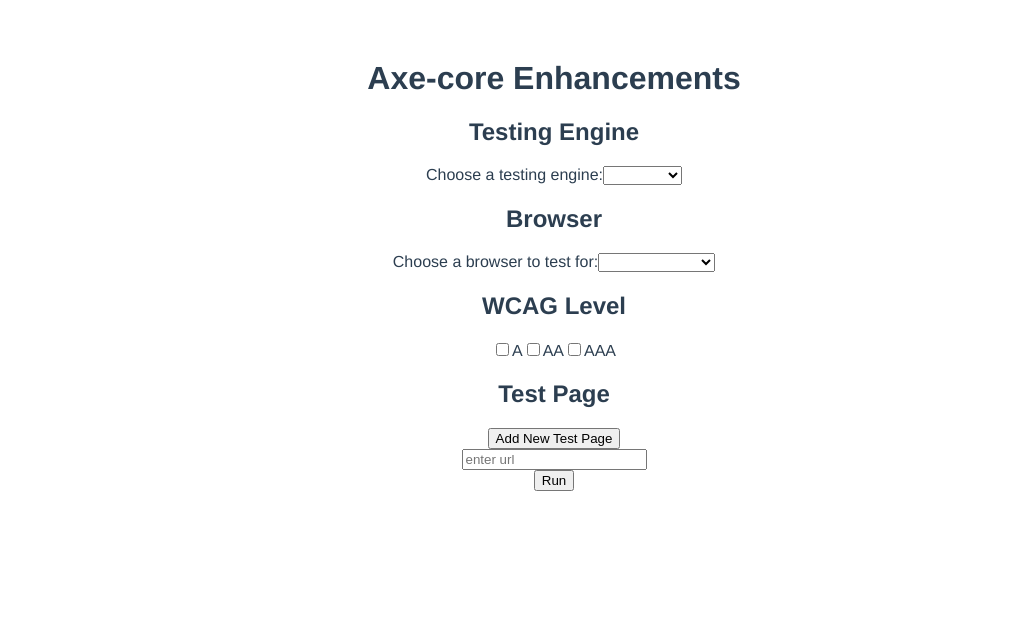
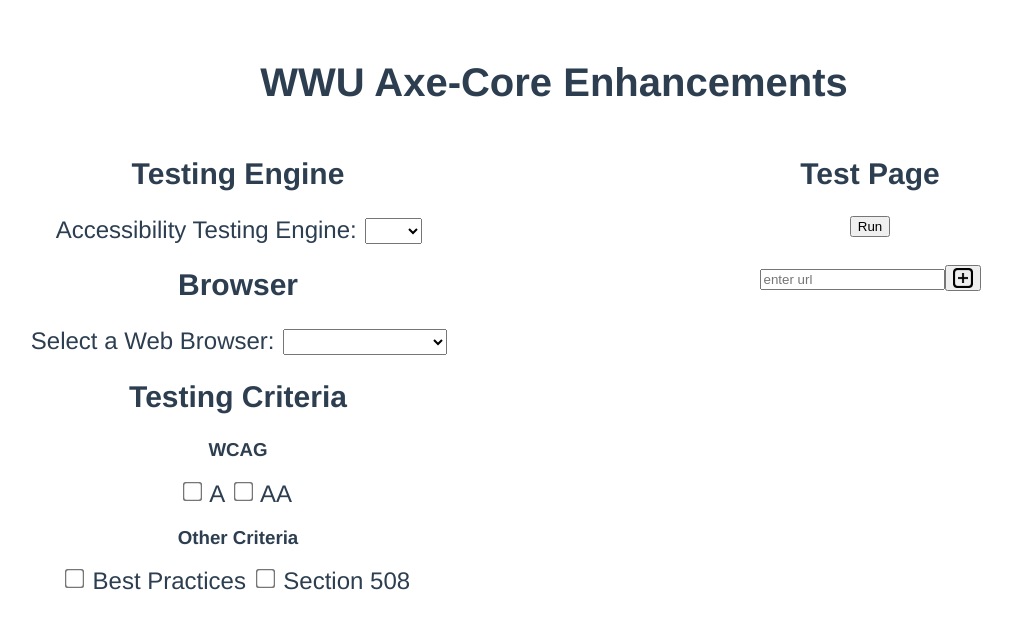
Before and after one commit to xNS5/Axe-Core-Enhancements, a Vue app in the folder frontend/axe-core-enhancements-frontend/: page / in a window 1280 px wide. Shown: the top 628 px of the page, without its empty margins (86-1098 px from the left). Built offline with nearby package versions, Linux system fonts and the light colour scheme.

Commit message:
Made some styling tweaks, check TODOs

```diff
--- a/frontend/axe-core-enhancements-frontend/src/components/Home.vue
+++ b/frontend/axe-core-enhancements-frontend/src/components/Home.vue
@@ -1,53 +1,150 @@
 <template>
   <div id="home" role="main">
-        <h1>Axe-core Enhancements</h1>
-        <div id="test">
+    <h1>WWU Axe-Core Enhancements</h1>
+    <div id="mainContainer" class="row">
+      <div id="testSelection" class="column">
         <div class="selectEngine">
           <h2>Testing Engine</h2>
           <!-- Engine choice drop down -->
-                <label for="engine">Choose a testing engine:</label>
-                <select name="engine" id="engine" v-model="testForm.engine">
-                    <option value="axecore">Axe-Core</option>
-                    <option value="crest">Crest</option>
+          <label for="engine">Accessibility Testing Engine: </label>
+          <select name="engine" id="engine" v-model="testForm[0].engine">
+            <option value="axecore"> Axe </option>
+            <!--<option value="crest">Crest</option> Crest has not yet been released. Alternate engines can be added-->
           </select>
         </div>
         <div class="selectBrowser">
           <h2>Browser</h2>
           <!-- Browser choice drop down -->
-                <label for="browser">Choose a browser to test for:</label>
-                <select name="browser" id="browser" v-model="testForm.browser">
+          <label for="browser">Select a Web Browser: </label>
+          <select name="browser" id="browser" v-model="testForm[0].browser">
             <option value="chrome">Google Chrome</option>
-                    <option value="edge">Microsoft Edge</option>
+            <!--<option value="edge">Microsoft Edge</option> Can be added at a later time, not natively supported through Puppeteer -->
             <option value="firefox">Firefox</option>
           </select>
         </div>
-            <div class="selectWCAG">
-                <h2>WCAG Level</h2>
+        <div class="selectTest">
+          <h2>Testing Criteria</h2>
           <!-- Check boxes for WCAG levels -->
-                <input type="checkbox" id="wcagA" name="wcagA" v-model="testForm.wcag[0]">
-                <label for="wcagA">A</label>
-                <input type="checkbox" id="wcagAA" name="wcagAA" v-model="testForm.wcag[1]">
-                <label for="wcagAA">AA</label>
-                <input type="checkbox" id="wcagAAA" name="wcagAAA" v-model="testForm.wcag[2]">
-                <label for="wcagAAA">AAA</label>
+          <div class="selectTEST.child.wcag">
+            <h3>WCAG</h3>
+            <input type="checkbox" id="wcagA" name="wcagA" v-model="testForm[0].criteria[0]">
+            <label for="wcagA" class="container"> A </label>
+            <input type="checkbox" id="wcagAA" name="wcagAA" v-model="testForm[0].criteria[1]">
+            <label for="wcagAA"> AA </label>
+<!--            <input type="checkbox" id="wcagAAA" name="wcagAAA" v-model="testForm[0].criteria[2]">-->
+<!--            <label for="wcagAAA"> AAA </label>-->
+<!--            TODO: implement features that search for WCAG SC for AAA-->
           </div>
-            <div class="inputPages">
-                <h2>Test Page</h2>
-                <div class="addButton">
-                    <button class="addTest" type="button" v-on:click="addTest">Add New Test Page</button>
-                </div>
-                <div v-for="(page, index) in testForm.pages" :key="page.url">
-                    <input v-model="page.url" type="text" id="URL@{{index}}" name="URL@{{index}}" placeholder="enter url">
-                    <label for="URL@{{index}}"></label>
-                    <button class="removeTest" type="button" v-on:click="removeTest(index)" v-if="index != 0">Remove Test Page</button>
+          <div class="selectTEST.child.other">
+            <h3>Other Criteria</h3>
+            <input type="checkbox" id="best-practices" name="best-practices" v-model="testForm[0].criteria[3]">
+            <label for="best-practices"> Best Practices </label>
+            <input type="checkbox" id="section508" name="section508" v-model="testForm[0].criteria[4]">
+            <label for="section508"> Section 508 </label>
           </div>
         </div>
       </div>
+      <div id="selectURL" class="column">
+        <div class="inputPages">
+          <h2>Test Page</h2>
           <div class="runButton">
-            <button v-on:click="runAxe">Run</button>
+            <button v-on:click="runAxe"> Run </button>
+          </div>
+          <div v-for="(page, index) in testForm[0].pages" v-bind:key="index" class="row">
+            <label for="URL@{{index}}">
+              <div class="addButton">
+<!--                @TODO find a way to have additional url entries stacked + increase size of text box-->
+                <input v-model="page.url" type="text" id="URL@{{index}}" name="URL@{{index}}" placeholder="enter url">
+                <button class="addTest" type="button" aria-label="add-icon" v-on:click="addTest">
+                  <span class="icon"></span></button>
+              <button class="removeTest" type="button" v-on:click="removeTest(index)" v-if="index !== 0">
+                <span class="icon"></span>
+              </button>
+              </div>
+            </label>
+            </div>
+
+            </div>
+          </div>
         </div>
       </div>
 </template>
+
+<style>
+h1{
+  font-size: 40px;
+}
+h2{
+  font-size: 30px;
+}
+label{
+  font-size: 24px;
+  padding: 2px;
+}
+input[type=checkbox]{
+  -ms-transform: scale(1.5); /* IE */
+  -moz-transform: scale(1.5); /* FF */
+  -webkit-transform: scale(2); /* Safari and Chrome */
+  -o-transform: scale(2); /* Opera */
+  transform: scale(1.5);
+  padding: 12px;
+}
+
+input{
+  vertical-align: center;
+  position: relative;
+  top: -4px;
+}
+
+
+/*
+TODO: Make a button somewhere which credits both of these artists? The icons are free to use as long as we credit them.
+Trash Icon by <a href="https://freeicons.io/profile/3">freeicons</a> on <a href="https://freeicons.io">freeicons.io</a>
+Add Icon by <a href="https://freeicons.io/profile/723">DotFix Technologies</a> on <a href="https://freeicons.io">freeicons.io</a>*/
+.addTest span.icon{
+  background: url("../assets/icons/add.png") no-repeat center;
+  vertical-align: middle;
+  float: left;
+  width: 20px;
+  height: 20px;
+  padding: 0;
+  border: 0;
+  background-size: 100% 100%;
+}
+
+.removeTest span.icon{
+  background: url("../assets/icons/trash.png") no-repeat center;
+  vertical-align: middle;
+  float: left;
+  width: 20px;
+  height: 20px;
+  padding: 0;
+  border: 0;
+  background-size: 140% 140%;
+}
+
+select{
+  font-size: 20px;
+}
+
+.column {
+  float: left;
+  width: 50%;
+}
+
+.row:after {
+  display: table;
+}
+
+/*TODO: See how a border around the Test Engine, Browser selection, and criteria divs look.
+    Maybe do something along the same lines for the Test Page div*/
+/*.div .selectBrowser .selectEngine .selectTest{*/
+/*  border-style: solid;*/
+/*  border-color: #001c20;*/
+/*  border-width: 3px;*/
+/*}*/
+
+</style>
 
 
 <script>
@@ -55,25 +152,26 @@
   name:'Home',
   data(){
     return{
-            testForm: {
+      testForm: [{
         engine:null,
         browser:null,
-                wcag:[false,false,false],
+        // @TODO change testing criteria to a list of strings instead
+        criteria:[false,false,false,false,false],
         pages: [
           {url: ''}
         ]
-            }
+      }]
     }
   },
   methods: {
     runAxe() {
-            console.warn("getAxe", this.testForm);
+      console.log("getAxe", this.testForm);
     },
     addTest() {
-            this.testForm.pages.push({url: ''})
+      this.testForm[0].pages.push({url: ''})
     },
     removeTest(index) {
-            this.testForm.pages.splice(index, 1)
+      this.testForm[0].pages.splice(index, 1)
     }
   }
 }
```
Also changed, not shown: frontend/axe-core-enhancements-frontend/src/components/Test.vue (deleted). Lines whose indentation alone changed are shown as unchanged.
